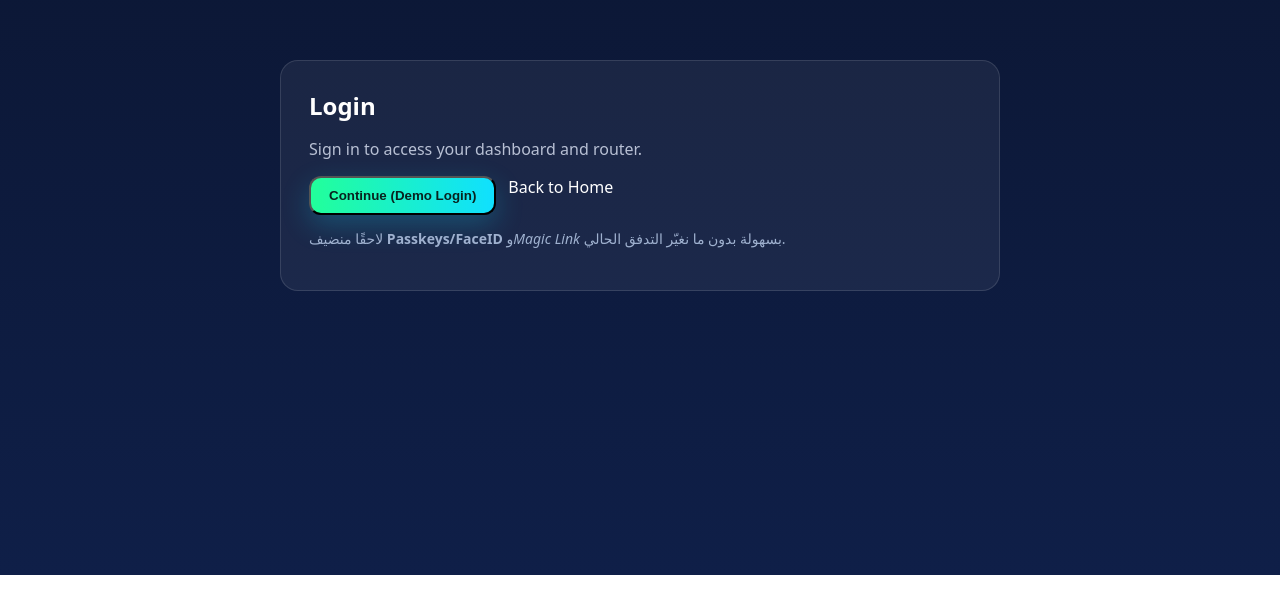
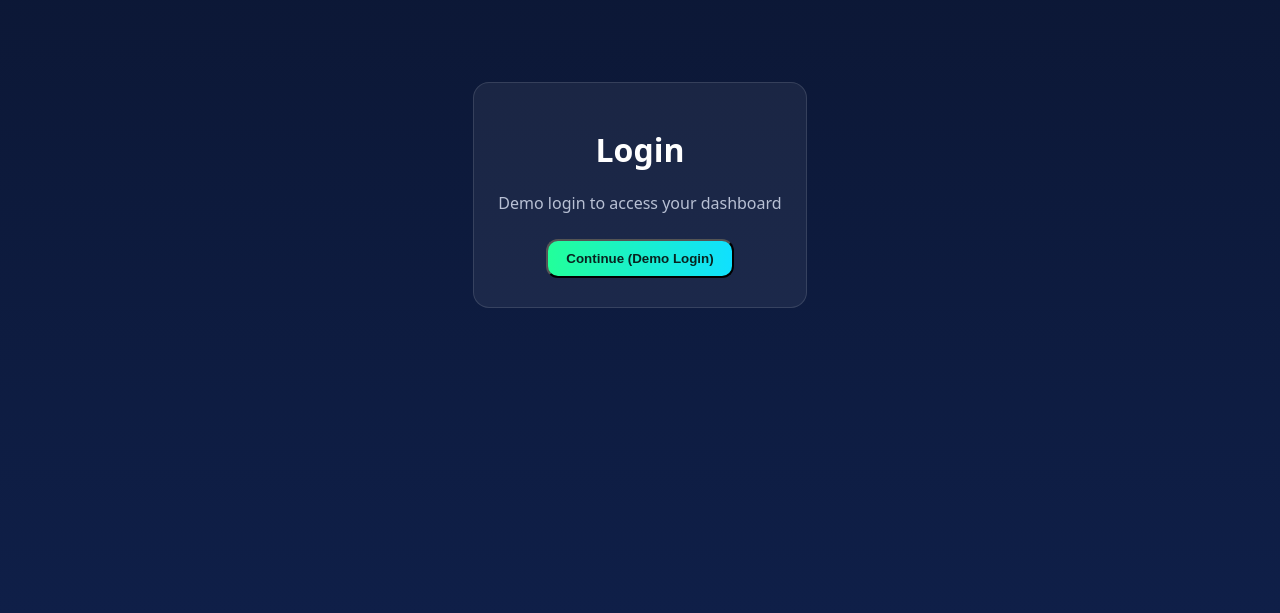
Before and after one commit to genio-ai/genio-os, a Next.js app: page /login in a window 1280 px wide. Shown: the part 225-838 px from the top of the page. Before the commit the page ends 800 px from the top, so only its background shows below. Built offline with nearby package versions, Linux system fonts and the light colour scheme.

Commit message:
Update login.js

```diff
--- a/pages/login.js
+++ b/pages/login.js
@@ -1,4 +1,3 @@
-// pages/login.js
 import Head from "next/head";
 import Link from "next/link";
 import { useEffect, useState } from "react";
@@ -11,8 +10,7 @@ export default function Login() {
   }, []);
 
   const demoLogin = () => {
-    // توكن ديمو بسيط
-    localStorage.setItem("genio_token", "demo_" + Math.random().toString(36).slice(2));
+    localStorage.setItem("genio_token", "demo_" + Date.now());
     window.location.href = "/dashboard";
   };
 
@@ -23,51 +21,31 @@ export default function Login() {
 
   return (
     <>
-      <Head><title>Genio OS — Login</title></Head>
+      <Head><title>Login — Genio OS</title></Head>
       <main className="page">
-        <section className="wrap hero">
         <div className="panel">
           <h1>Login</h1>
-            <p className="muted">Sign in to access your dashboard and router.</p>
+          <p className="muted">Demo login to access your dashboard</p>
 
           {!loggedIn ? (
-              <div className="actions">
             <button className="btn" onClick={demoLogin}>Continue (Demo Login)</button>
-                <Link href="/" className="btn">Back to Home</Link>
-              </div>
           ) : (
-              <div className="actions">
+            <>
               <Link href="/dashboard" className="btn">Go to Dashboard</Link>
               <button className="btn" onClick={logout}>Logout</button>
+            </>
+          )}
         </div>
-            )}
-
-            <p className="hint">
-              لاحقًا منضيف <b>Passkeys/FaceID</b> و<em>Magic Link</em> بسهولة بدون ما نغيّر
-              التدفق الحالي.
-            </p>
-          </div>
-        </section>
       </main>
 
-      {/* نفس ستايل الصفحات السابقة */}
       <style jsx global>{`
-        :root{--bg1:#0b1530;--bg2:#0f1f48;--text:#fff;--muted:#b8c0d4;--panel:rgba(255,255,255,.06);--border:rgba(255,255,255,.12);--gA:#22ff9a;--gB:#10e0ff}
-        *{box-sizing:border-box} html,body,#__next{height:100%}
-        body{margin:0;font-family:ui-sans-serif,system-ui,-apple-system; color:var(--text);
-             background:linear-gradient(180deg,var(--bg1),var(--bg2))}
-        a{text-decoration:none;color:inherit}
+        body{margin:0;font-family:ui-sans-serif,system-ui,-apple-system;background:linear-gradient(180deg,#0b1530,#0f1f48);color:#fff}
       `}</style>
       <style jsx>{`
-        .page{min-height:100vh;display:flex;align-items:center;justify-content:center;padding:24px}
-        .wrap{max-width:720px;margin:0 auto;width:100%}
-        .panel{background:var(--panel);border:1px solid var(--border);border-radius:18px;padding:28px}
-        h1{margin:0 0 6px;font-weight:900}
-        .muted{color:var(--muted)}
-        .actions{display:flex;gap:12px;margin-top:16px;flex-wrap:wrap}
-        .btn{background:linear-gradient(90deg,var(--gA),var(--gB));color:#08231f;font-weight:800;
-             padding:10px 18px;border-radius:12px;box-shadow:0 10px 28px rgba(16,224,255,.22)}
-        .hint{margin-top:14px;color:#9fb1cf;font-size:14px}
+        .page{min-height:100vh;display:flex;align-items:center;justify-content:center;padding:20px}
+        .panel{background:rgba(255,255,255,.06);border:1px solid rgba(255,255,255,.12);border-radius:16px;padding:24px;text-align:center}
+        .muted{color:#b8c0d4;margin-bottom:20px}
+        .btn{background:linear-gradient(90deg,#22ff9a,#10e0ff);color:#08231f;padding:10px 18px;border-radius:12px;font-weight:700;margin:5px}
       `}</style>
     </>
   );
```
Lines whose indentation alone changed are shown as unchanged.
